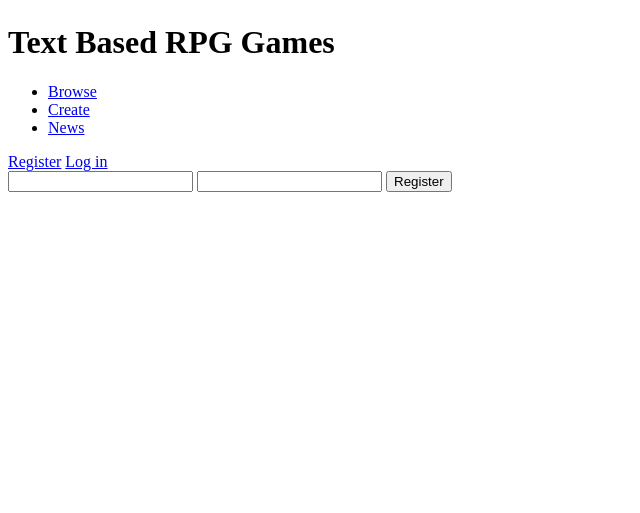
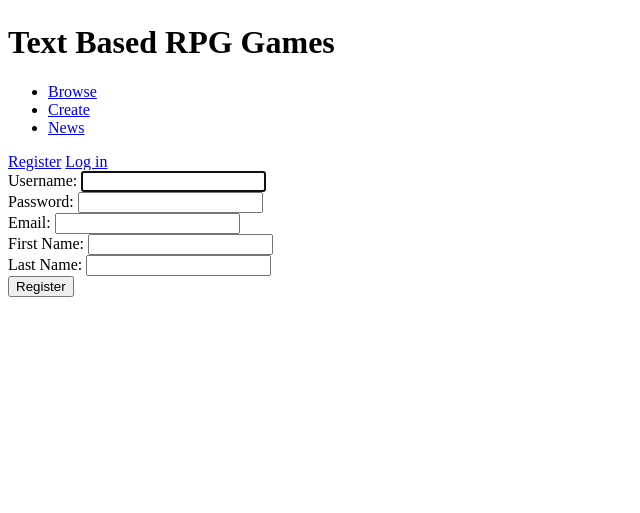
Before and after one commit to OmarWKH/janus, a Flask app: page /register in a window 1280 px wide. Shown: the part 189-702 px from the top of the page, without its empty margins (0-640 px from the left). Run offline with Flask 2, Linux system fonts and the light colour scheme.

Commit message:
Labeled inputs & counting new Master

```diff
--- a/janus/templates/register.html
+++ b/janus/templates/register.html
@@ -2,8 +2,16 @@
 
 {% block body %}
     <form id="registeration_form" method="post" action="{{ url_for('register') }}">
-        <input type="text" name="username"></input>
-        <input type="password" name="password"></input>
+        <label>Username: </label>
+        <input type="text" name="username" value="{{ username }}" required autofocus></input><br>
+        <label>Password: </label>
+        <input type="password" name="password" required></input><br>
+        <label>Email: </label>
+        <input type="email" name="email" value="{{ email }}"></input><br>
+        <label>First Name: </label>
+        <input type="text" name="first_name" value="{{ first_name }}"></input><br>
+        <label>Last Name: </label>
+        <input type="text" name="last_name" value="{{ last_name }}"></input><br>
         <input type="submit" name="submit" value="Register">
     </form>
 {% endblock %}
```
